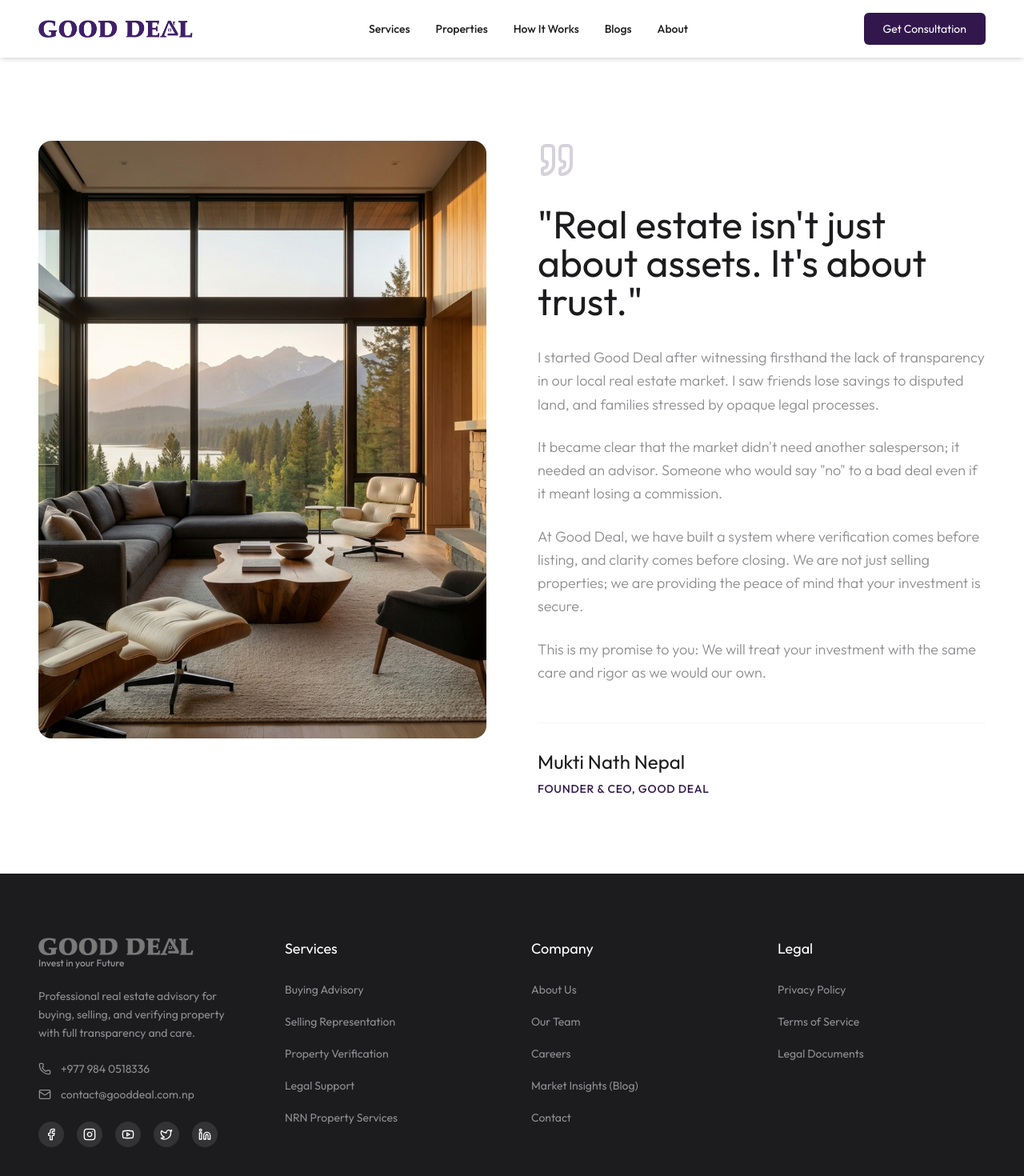
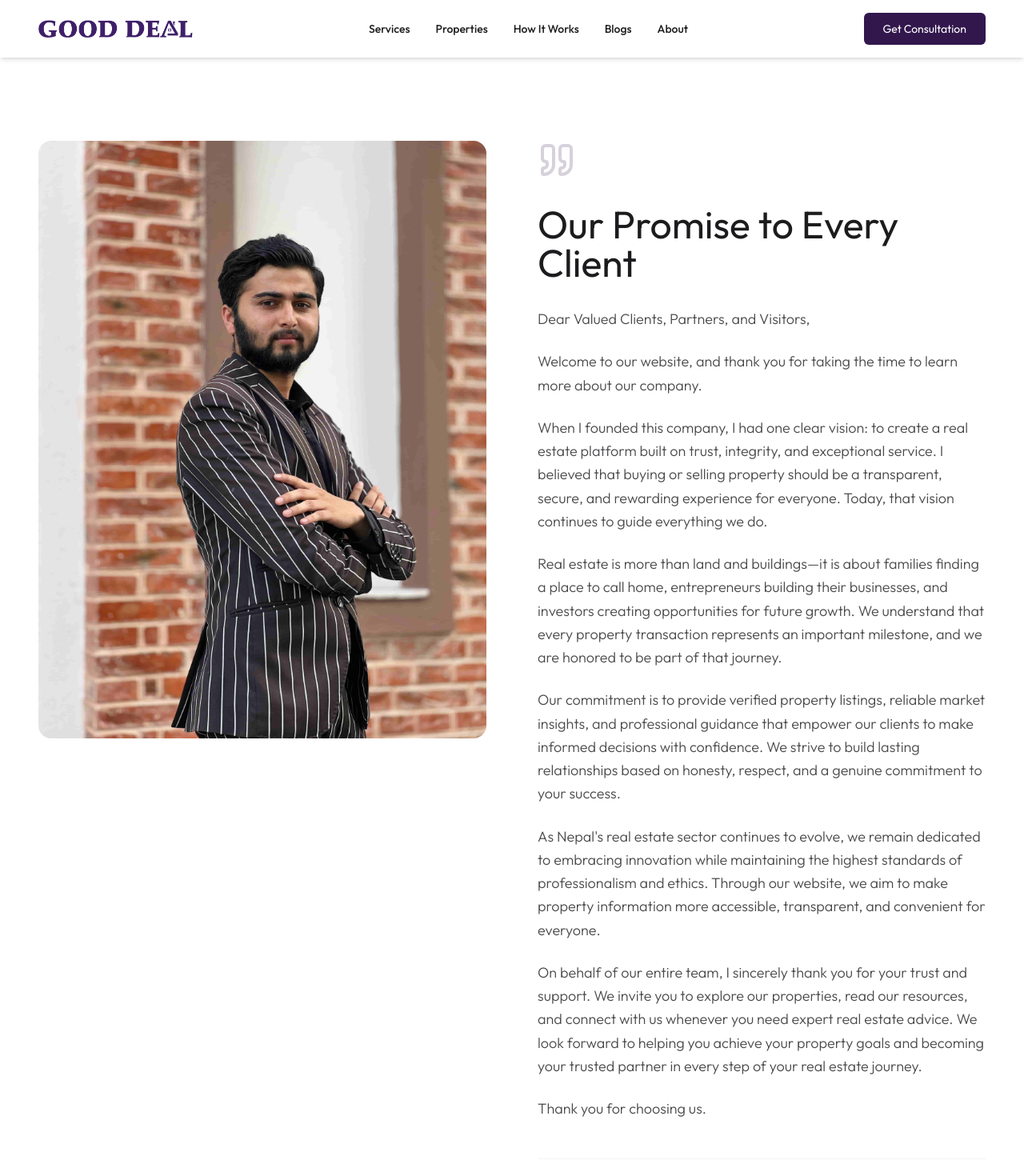
Before and after one commit to NeupAppify/gooddeal, a Next.js app: page /about/founder in a window 1280 px wide. Shown: the top 1470 px of the page at 80% size. Built offline with nearby package versions, Linux system fonts and the light colour scheme.

Commit message:
Updated the founder page.

```diff
--- a/app/about/founder/page.tsx
+++ b/app/about/founder/page.tsx
@@ -14,7 +14,7 @@ export default function FounderPage() {
             <div className="grid grid-cols-1 lg:grid-cols-2 gap-16 items-start">
               <div className="relative aspect-[3/4] bg-platinum rounded-2xl overflow-hidden sticky top-32">
                  <Image
-                  src="/hero.png"
+                  src="/team/founder.jpg"
                   alt="Mukti Nath Nepal, Founder"
                   fill
                   className="object-cover"
@@ -24,21 +24,33 @@ export default function FounderPage() {
               <div className="max-w-prose">
                 <Quote className="w-12 h-12 text-russian-purple/20 mb-8" />
                 <h1 className="text-4xl md:text-5xl font-serif text-charcoal mb-8">
-                  &quot;Real estate isn&apos;t just about assets. It&apos;s about trust.&quot;
+                  Our Promise to Every Client
                 </h1>
 
-                <div className="space-y-6 text-lg text-warm-gray leading-relaxed font-light">
+                <div className="space-y-6 text-lg text-charcoal/80 leading-relaxed font-light">
                   <p>
-                    I started Good Deal after witnessing firsthand the lack of transparency in our local real estate market. I saw friends lose savings to disputed land, and families stressed by opaque legal processes.
+                    Dear Valued Clients, Partners, and Visitors,
                   </p>
                   <p>
-                    It became clear that the market didn&apos;t need another salesperson; it needed an advisor. Someone who would say &quot;no&quot; to a bad deal even if it meant losing a commission.
+                    Welcome to our website, and thank you for taking the time to learn more about our company.
                   </p>
                   <p>
-                    At Good Deal, we have built a system where verification comes before listing, and clarity comes before closing. We are not just selling properties; we are providing the peace of mind that your investment is secure.
+                    When I founded this company, I had one clear vision: to create a real estate platform built on trust, integrity, and exceptional service. I believed that buying or selling property should be a transparent, secure, and rewarding experience for everyone. Today, that vision continues to guide everything we do.
                   </p>
                   <p>
-                    This is my promise to you: We will treat your investment with the same care and rigor as we would our own.
+                    Real estate is more than land and buildings&mdash;it is about families finding a place to call home, entrepreneurs building their businesses, and investors creating opportunities for future growth. We understand that every property transaction represents an important milestone, and we are honored to be part of that journey.
+                  </p>
+                  <p>
+                    Our commitment is to provide verified property listings, reliable market insights, and professional guidance that empower our clients to make informed decisions with confidence. We strive to build lasting relationships based on honesty, respect, and a genuine commitment to your success.
+                  </p>
+                  <p>
+                    As Nepal&apos;s real estate sector continues to evolve, we remain dedicated to embracing innovation while maintaining the highest standards of professionalism and ethics. Through our website, we aim to make property information more accessible, transparent, and convenient for everyone.
+                  </p>
+                  <p>
+                    On behalf of our entire team, I sincerely thank you for your trust and support. We invite you to explore our properties, read our resources, and connect with us whenever you need expert real estate advice. We look forward to helping you achieve your property goals and becoming your trusted partner in every step of your real estate journey.
+                  </p>
+                  <p>
+                    Thank you for choosing us.
                   </p>
                 </div>
 
```
Also changed, not shown: public/team/founder.jpg (added).
